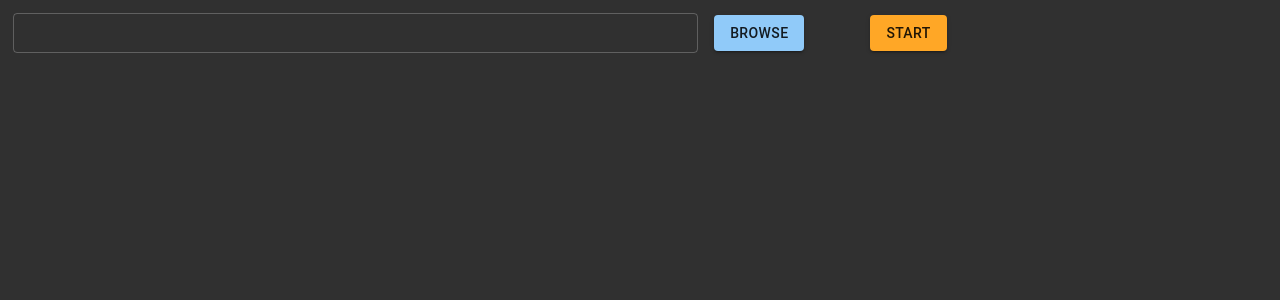
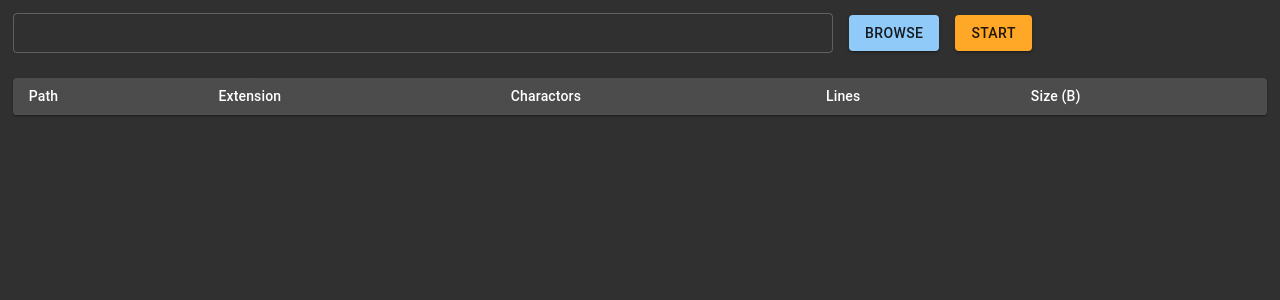
Before and after one commit to suzuki3jp/FileSeeker, a React (Vite) app in the folder fs-gui/: page / in a window 1280 px wide. Shown: the top 300 px of the page. Built offline with nearby package versions, Linux system fonts and the light colour scheme.

Commit message:
chore: パスからそれ以下のファイルの一覧表示まで

```diff
--- a/fs-gui/package.json
+++ b/fs-gui/package.json
@@ -14,6 +14,7 @@
     "@emotion/styled": "^11.13.0",
     "@mui/material": "^5.16.7",
     "@tauri-apps/api": "^1",
+    "notistack": "^3.0.1",
     "react": "^18.2.0",
     "react-dom": "^18.2.0"
   },
--- a/fs-gui/src/App.tsx
+++ b/fs-gui/src/App.tsx
@@ -1,5 +1,9 @@
+import { useState } from "react";
 import { ThemeProvider, createTheme, Grid, CssBaseline } from "@mui/material";
-import { ActionBar } from "./components";
+import { SnackbarProvider } from "notistack";
+
+import { ActionBar, AnalysisDataTable } from "./components";
+import { InvokeAnalyzeResult } from "./typings";
 
 const greyishDarkTheme = createTheme({
   palette: {
@@ -22,13 +26,27 @@ const greyishDarkTheme = createTheme({
 });
 
 function App() {
+  const [analysisResults, setAnalysisResults] = useState<InvokeAnalyzeResult>(
+    []
+  );
+
   return (
-    <ThemeProvider theme={greyishDarkTheme}>
-      <CssBaseline />
-      <Grid container sx={{ padding: "1% 1% 1% 1%" }}>
-        <ActionBar />
-      </Grid>
-    </ThemeProvider>
+    <SnackbarProvider>
+      <ThemeProvider theme={greyishDarkTheme}>
+        <CssBaseline />
+
+        <Grid container sx={{ padding: "1% 1% 1% 1%" }}>
+          <ActionBar
+            results={analysisResults}
+            setResults={setAnalysisResults}
+          />
+          <AnalysisDataTable
+            results={analysisResults}
+            setResults={setAnalysisResults}
+          />
+        </Grid>
+      </ThemeProvider>
+    </SnackbarProvider>
   );
 }
 
--- a/fs-gui/src/components/ActionBar.tsx
+++ b/fs-gui/src/components/ActionBar.tsx
@@ -1,23 +1,55 @@
-import type { FC } from "react";
+import type { ChangeEvent, Dispatch, SetStateAction } from "react";
 import { useState } from "react";
-import { Button, Grid } from "@mui/material";
+import { Button, Grid, TextField } from "@mui/material";
 import { invoke } from "@tauri-apps/api";
+import { enqueueSnackbar } from "notistack";
+import { open } from "@tauri-apps/api/dialog";
 
-import { FilePathInput } from "./FilePathInput";
+import { InvokeAnalyzeResult } from "../typings";
 
-export const ActionBar: FC = () => {
+export const ActionBar = (props: ActionBarProps) => {
   const [filePath, setFilePath] = useState("");
+  const { setResults } = props;
 
   const startButtonHandler = async () => {
     const path = filePath;
-    await invoke("analyze", { path });
+    try {
+      const result = await invoke<InvokeAnalyzeResult>("analyze", { path });
+      setResults(result);
+    } catch (error) {
+      enqueueSnackbar({ message: String(error), variant: "error" });
+    }
+  };
+
+  const openFilePickerHandler = async () => {
+    const result = await open({ directory: true, multiple: false });
+    if (typeof result !== "string") return;
+    setFilePath(result);
+  };
+
+  // テキストフィールドを手入力でも変更できるために必要
+  const textFieldChangeHandler = (e: ChangeEvent<HTMLInputElement>) => {
+    setFilePath(e.target.value);
   };
 
   return (
     <>
-      <Grid container spacing={4} alignItems="center">
-        <FilePathInput filePath={filePath} setFilePath={setFilePath} />
-        <Grid item xs={4}>
+      <Grid item xs={12}>
+        <Grid container spacing={2} alignItems="center" xs={12}>
+          <Grid item xs={8}>
+            <TextField
+              size="small"
+              fullWidth
+              value={filePath}
+              onChange={textFieldChangeHandler}
+            ></TextField>
+          </Grid>
+          <Grid item>
+            <Button variant="contained" onClick={openFilePickerHandler}>
+              Browse
+            </Button>
+          </Grid>
+          <Grid item>
             <Button
               variant="contained"
               color="warning"
@@ -27,6 +59,12 @@ export const ActionBar: FC = () => {
             </Button>
           </Grid>
         </Grid>
+      </Grid>
     </>
   );
 };
+
+interface ActionBarProps {
+  results: InvokeAnalyzeResult;
+  setResults: Dispatch<SetStateAction<InvokeAnalyzeResult>>;
+}
--- /dev/null
+++ b/fs-gui/src/components/AnalysisDataTable.tsx
@@ -0,0 +1,72 @@
+import type { Dispatch, SetStateAction } from "react";
+import {
+  TableContainer,
+  Table,
+  TableHead,
+  TableBody,
+  Paper,
+  TableRow,
+  TableCell,
+  Grid,
+} from "@mui/material";
+
+import { InvokeAnalyzeResult } from "../typings";
+
+export const AnalysisDataTable = (props: AnalysisDataTableProps) => {
+  const { results } = props;
+
+  return (
+    <Grid item xs={12}>
+      <TableContainer component={Paper} sx={{ marginTop: "2%" }}>
+        <Table size="small">
+          <TableHead>
+            <TableRow>
+              <TableCell>Path</TableCell>
+              <TableCell>Extension</TableCell>
+              <TableCell>Charactors</TableCell>
+              <TableCell>Lines</TableCell>
+              <TableCell>Size (B)</TableCell>
+            </TableRow>
+          </TableHead>
+          <TableBody>
+            {results.map((data) => {
+              const displayData: DisplayAnalysisData = {
+                path: data.path_parts.join("/"),
+                extension: data.extension,
+                char: data.char,
+                line: data.line,
+                size: data.size,
+              };
+              const { path, extension, char, line, size } = displayData;
+
+              return (
+                <TableRow key={path}>
+                  <TableCell component={"th"} scope="cell">
+                    {path}
+                  </TableCell>
+                  <TableCell>{extension}</TableCell>
+                  <TableCell>{char}</TableCell>
+                  <TableCell>{line}</TableCell>
+                  <TableCell>{size}</TableCell>
+                </TableRow>
+              );
+            })}
+          </TableBody>
+        </Table>
+      </TableContainer>
+    </Grid>
+  );
+};
+
+export interface AnalysisDataTableProps {
+  results: InvokeAnalyzeResult;
+  setResults: Dispatch<SetStateAction<InvokeAnalyzeResult>>;
+}
+
+interface DisplayAnalysisData {
+  path: string;
+  extension: string;
+  char: number;
+  line: number;
+  size: number;
+}
--- a/fs-gui/src/components/FilePathInput.tsx
+++ /dev/null
@@ -1,45 +0,0 @@
-import type { FC, Dispatch, SetStateAction, ChangeEvent } from "react";
-import { Grid, TextField, Button } from "@mui/material";
-import { open } from "@tauri-apps/api/dialog";
-
-export const FilePathInput: FC<FilePathInputProps> = (
-  props: FilePathInputProps
-) => {
-  const { filePath, setFilePath } = props;
-
-  const openFilePickerHandler = async () => {
-    const result = await open({ directory: true, multiple: false });
-    if (typeof result !== "string") return;
-    setFilePath(result);
-  };
-
-  // テキストフィールドを手入力でも変更できるために必要
-  const textFieldChangeHandler = (e: ChangeEvent<HTMLInputElement>) => {
-    setFilePath(e.target.value);
-  };
-
-  return (
-    <Grid item xs={8}>
-      <Grid container spacing={2} alignItems="center">
-        <Grid item xs={10}>
-          <TextField
-            size="small"
-            fullWidth
-            value={filePath}
-            onChange={textFieldChangeHandler}
-          ></TextField>
-        </Grid>
-        <Grid item xs={2}>
-          <Button variant="contained" onClick={openFilePickerHandler}>
-            Browse
-          </Button>
-        </Grid>
-      </Grid>
-    </Grid>
-  );
-};
-
-export interface FilePathInputProps {
-  filePath: string;
-  setFilePath: Dispatch<SetStateAction<string>>;
-}
--- a/fs-gui/src/components/index.ts
+++ b/fs-gui/src/components/index.ts
@@ -1,3 +1,3 @@
 export * from "./ActionBar";
 
-export { FilePathInput } from "./FilePathInput";
+export * from "./AnalysisDataTable";
--- /dev/null
+++ b/fs-gui/src/typings.ts
@@ -0,0 +1,15 @@
+export interface InvokeAnalyzeData {
+  path_parts: string[];
+
+  extension: string;
+
+  // mp4, png  などのutf-8で解釈できないファイルだった場合-1になる
+  char: number;
+
+  // mp4, png  などのutf-8で解釈できないファイルだった場合-1になる
+  line: number;
+
+  size: number;
+}
+
+export type InvokeAnalyzeResult = InvokeAnalyzeData[];
```
Also changed, not shown: 2 other files (tests, documents, lock files or other folders). Lines whose indentation alone changed are shown as unchanged.
